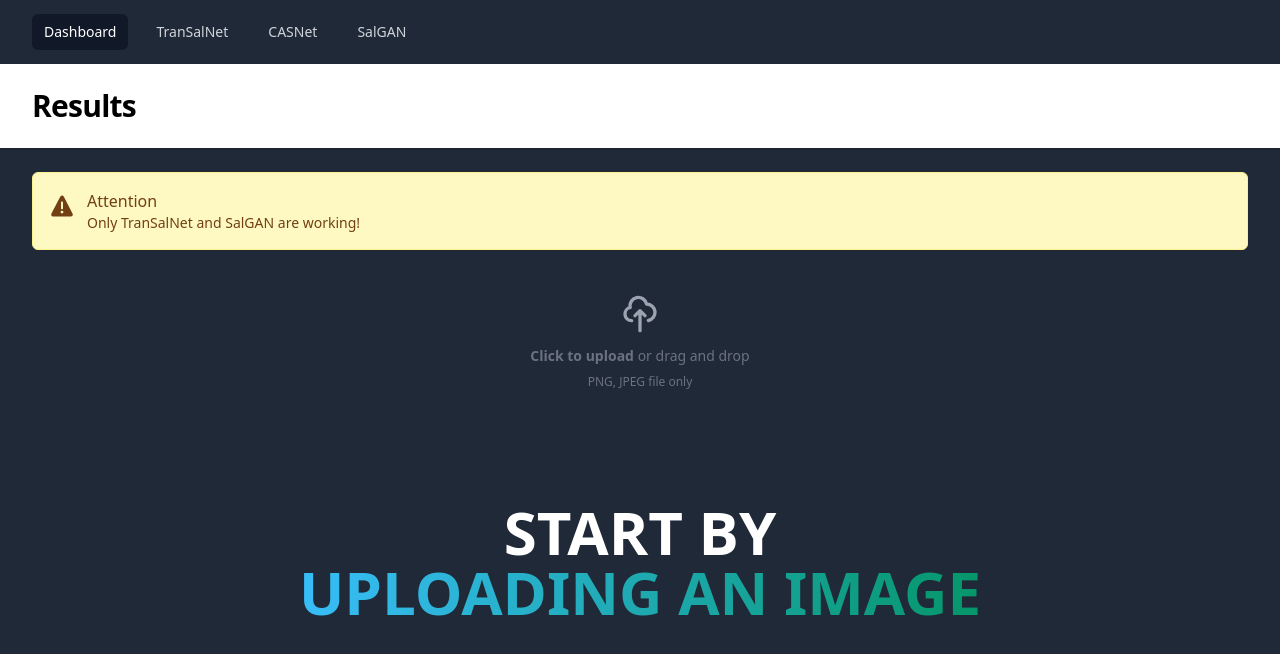
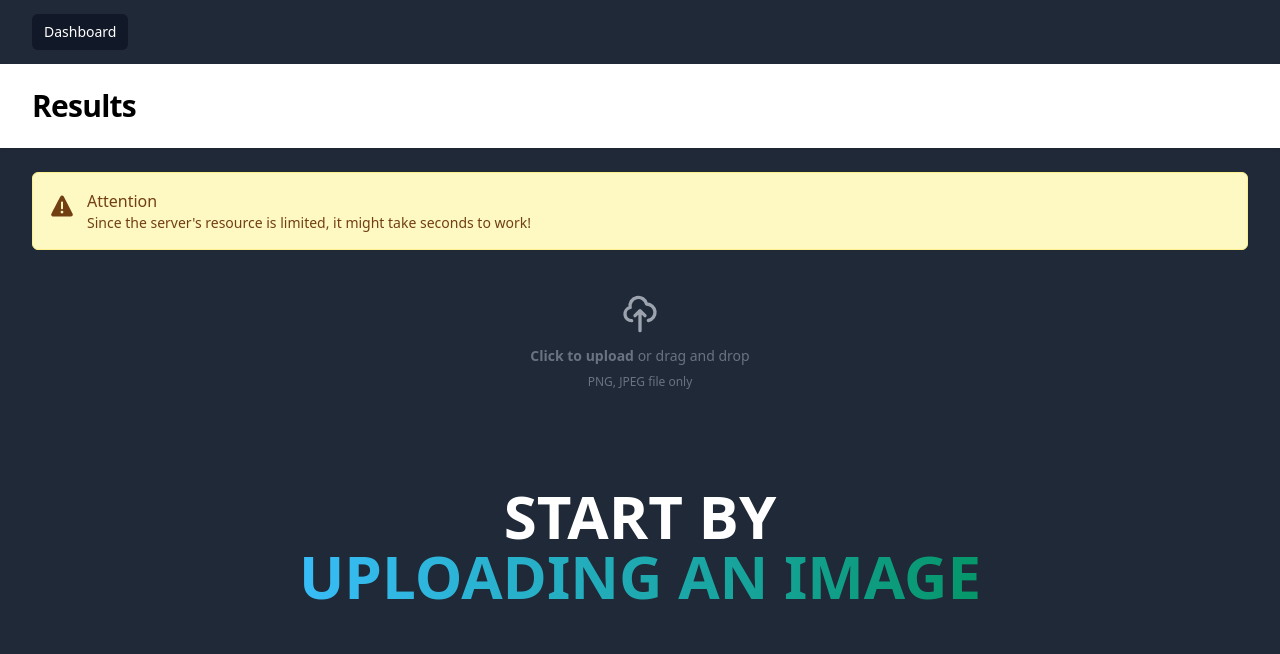
Before and after one commit to lwuminhtris/lvtn-react, a React (Create React App) app: page / in a window 1280 px wide. Shown: the top 654 px of the page. Built offline with nearby package versions, Linux system fonts and the light colour scheme.

Commit message:
full models uploaded

```diff
--- a/src/containers/home.tsx
+++ b/src/containers/home.tsx
@@ -9,6 +9,7 @@ const HomePage = () => {
     const [predict, setPredict] = useState(false);
     const [salganUrl, setsalganUrl] = useState<string>("");
     const [transalnetUrl, settransalnetUrl] = useState<string>("");
+    const [msinetUrl, setmsinetUrl] = useState<string>("");
     const [previewUrl, setPreviewUrl] = useState<string>("");
     const [notification, setNotification] = useState<number>(0);
 
@@ -19,19 +20,19 @@ const HomePage = () => {
                 "p-4 text-yellow-900 bg-yellow-100 border border-yellow-200 rounded-md",
             title: "Attention",
             img: "M13.6086 3.247l8.1916 15.8c.0999.2.1998.5.1998.8 0 1-.7992 1.8-1.7982 1.8H3.7188c-.2997 0-.4995-.1-.7992-.2-.7992-.5-1.1988-1.5-.6993-2.4 5.3067-10.1184 8.0706-15.385 8.2915-15.8.3314-.6222.8681-.8886 1.4817-.897.6135-.008 1.273.2807 1.6151.897zM12 18.95c.718 0 1.3-.582 1.3-1.3 0-.718-.582-1.3-1.3-1.3-.718 0-1.3.582-1.3 1.3 0 .718.582 1.3 1.3 1.3zm-.8895-10.203v5.4c0 .5.4.9.9.9s.9-.4.9-.9v-5.3c0-.5-.4-.9-.9-.9s-.9.4-.9.8z",
-            content: "Only TranSalNet and SalGAN are working!",
+            content: "Since the server's resource is limited, it might take seconds to work!",
         },
         pending: {
             style: "p-4 text-blue-900 bg-blue-100 border border-blue-200 rounded-md",
             title: "Pending",
             img: "M14.1667 17h-3.3334c-.5 0-.8333-.3146-.8333-.7865 0-.472.3333-.7865.8333-.7865H11.5c.0833 0 .1667-.0787.1667-.1573v-3.5394c0-.0786-.0834-.1573-.1667-.1573h-.6667c-.5 0-.8333-.3146-.8333-.7865S10.3333 10 10.8333 10h.8334c.9166 0 1.6666.7079 1.6666 1.573v3.7753c0 .0787.0834.1573.1667.1573h.6667c.5 0 .8333.3146.8333.7865 0 .472-.3333.7079-.8333.7079zM12.3 6c.6933 0 1.3.6067 1.3 1.3s-.52 1.3-1.3 1.3S11 7.9933 11 7.3 11.6067 6 12.3 6zM12 2C6.5 2 2 6.5 2 12s4.5 10 10 10 10-4.5 10-10S17.5 2 12 2",
-            content: "Image is processing!",
+            content: "Image is being handled!",
         },
         success: {
             style: "p-4 text-green-900 bg-green-100 border border-green-200 rounded-md",
             title: "Success",
             img: "M8.445 12.6675A.9.9 0 0 0 7.1424 13.91l2.5726 2.7448c.3679.3856.9884.3689 1.335-.036l5.591-7.0366a.9.9 0 0 0-1.3674-1.1705l-4.6548 5.9132a.4.4 0 0 1-.607.0252l-1.567-1.6826zM1.9995 12c0-5.5 4.5-10 10-10s10 4.5 10 10-4.5 10-10 10-10-4.5-10-10z",
-            content: "Task completed successfully!",
+            content: "Image handled successfully!",
         },
     };
 
@@ -64,9 +65,9 @@ const HomePage = () => {
                 e.target.files ? setPreviewUrl(URL.createObjectURL(e.target.files[0])) : console.log(`file is null`);
                 setPreview(true);
             })
-            .catch((e) => console.log("Error at uploading with", e));
+            .catch((e) => console.log("Error while uploading image", e));
 
-        await axios
+        let tranSalNetResult = axios
             .post<File>("https://minzi.live/transalnet", data, {
                 headers: {
                     "Content-Type": "multipart/form-data",
@@ -76,7 +77,21 @@ const HomePage = () => {
             .then((res) => {
                 settransalnetUrl(URL.createObjectURL(res.data));
             })
-            .catch((e) => console.log("Error at transalnet with", e));
+            .catch((e) => console.log("Error at TranSalNet with", e));
+
+        let msiNetResult = axios
+            .post<File>("https://minzi.live/msinet", data, {
+                headers: {
+                    "Content-Type": "multipart/form-data",
+                },
+                responseType: "blob",
+            })
+            .then((res) => {
+                setmsinetUrl(URL.createObjectURL(res.data));
+            })
+            .catch((e) => console.log("Error at MSINet with", e));
+
+        await Promise.all([tranSalNetResult, msiNetResult]);
     };
 
     const getPrediction = async (): Promise<void> => {
@@ -98,9 +113,9 @@ const HomePage = () => {
 
     const navigation = [
         { name: "Dashboard", href: "", current: true },
-        { name: "TranSalNet", href: "#", current: false },
-        { name: "CASNet", href: "#", current: false },
-        { name: "SalGAN", href: "#", current: false },
+        // { name: "TranSalNet", href: "#", current: false },
+        // { name: "MSINet", href: "#", current: false },
+        // { name: "SalGAN", href: "#", current: false },
     ];
 
     function classNames(...classes: string[]) {
@@ -256,13 +271,13 @@ const HomePage = () => {
                             <div className="flex text-center justify-center align-middle h-fit">
                                 <h1 className="m-auto mb-4 text-3xl font-extrabold dark:text-white md:text-3xl lg:text-4xl">
                                     <span className="text-transparent bg-clip-text bg-gradient-to-r to-emerald-600 from-sky-400">
-                                        ORIGINAL IMAGE RESIZED TO 4:3 RATIO
+                                        UPLOADED IMAGE
                                     </span>
                                 </h1>
                             </div>
                         ) : (
                             <div className="flex text-center justify-center align-middle h-fit">
-                                <h1 className="mt-20 text-5xl font-extrabold text-white dark:text-white md:text-5xl lg:text-6xl">
+                                <h1 className="mt-16 text-5xl font-extrabold text-white dark:text-white md:text-5xl lg:text-6xl">
                                     START BY <br></br>
                                     <span className="text-transparent bg-clip-text bg-gradient-to-r to-emerald-600 from-sky-400">
                                         UPLOADING AN IMAGE
@@ -294,12 +309,12 @@ const HomePage = () => {
                             />
                         ) : null}
 
-                        {/* {predict ? (
+                        {predict ? (
                             <SaliencyResult
-                                imageUrl={preview || ""}
-                                caption="CASNET SALIENCY MAP RESULT"
+                                imageUrl={msinetUrl || ""}
+                                caption="MSI SALIENCY MAP RESULT"
                             />
-                        ) : null} */}
+                        ) : null}
 
                         {predict ? (
                             <SaliencyResult
```
